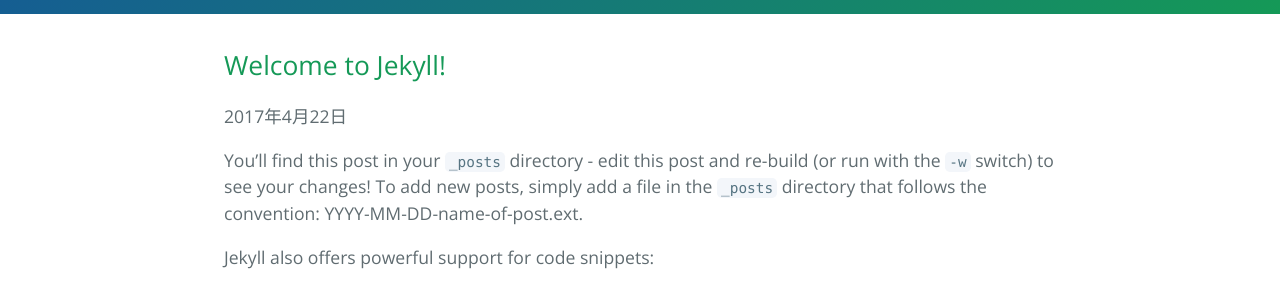
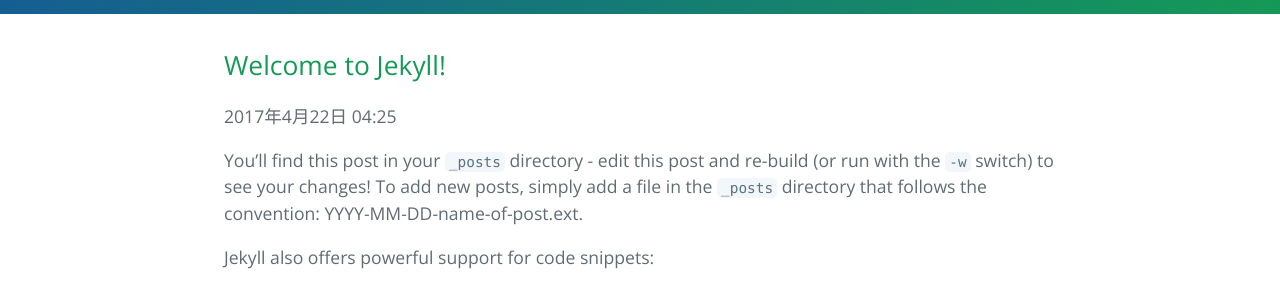
Before and after one commit to Tao-kun/Tao-kun.github.io, a Jekyll site: the page built from _posts/2017-04-22-sample-content.markdown, in a window 1280 px wide. Shown: the part 257-543 px from the top of the page. Built offline with Jekyll 4.4.1, drawn with Linux system fonts in a browser that asks for light colours.

Commit message:
show time in posts

```diff
--- a/_layouts/post.html
+++ b/_layouts/post.html
@@ -3,6 +3,6 @@ layout: default
 ---
 
 <h2>{{ page.title }}</h2>
-<p class="meta">{{ page.date | date: "%Y年%-m月%-d日" }}</p>
+<p class="meta">{{ page.date | date: "%Y年%-m月%-d日 %H:%M" }}</p>
 
 {{ content }}
```
